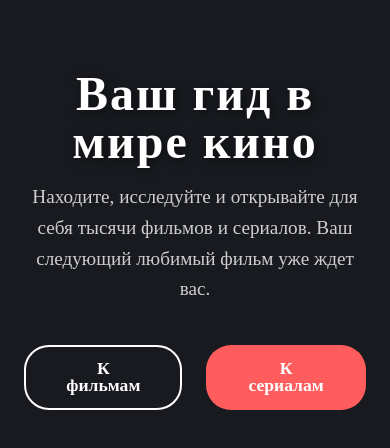
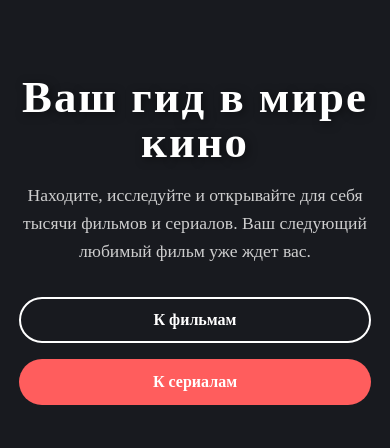
Before and after one commit to D1flector/movie-catalog, a React (Vite) app: page / in a window 390 px wide. Shown: the part 222-670 px from the top of the page. Built offline with nearby package versions, Linux system fonts and the light colour scheme; no server answers.

Commit message:
feat: добавлена адаптивность для главного экрана

```diff
--- a/src/styles/HomePage.scss
+++ b/src/styles/HomePage.scss
@@ -57,10 +57,6 @@ $color-red-accent: #ff5d5d;
     letter-spacing: 2px;
     margin-bottom: 1rem;
     text-shadow: 2px 2px 10px rgba(0,0,0,0.5);
-
-    @media (max-width: 768px) {
-      font-size: 3rem;
-    }
   }
 
   &__subtitle {
@@ -111,3 +107,39 @@ $color-red-accent: #ff5d5d;
     }
   }
 }
+
+@media (max-width: 768px) {
+  .home-page {
+    padding: 1rem;
+
+    &__title {
+      font-size: 3.5rem;
+    }
+
+    &__subtitle {
+      font-size: 1.1rem;
+      margin-bottom: 2rem;
+    }
+
+    &__actions {
+      flex-direction: column;
+      align-items: center;
+      gap: 1rem;
+    }
+
+    &__button {
+      font-size: 1rem;
+      padding: 0.8rem 1.5rem;
+      width: 100%;
+      max-width: 300px;
+    }
+  }
+}
+
+@media (max-width: 576px) {
+  .home-page {
+    &__title {
+      font-size: 2.8rem;
+    }
+  }
+}
```
